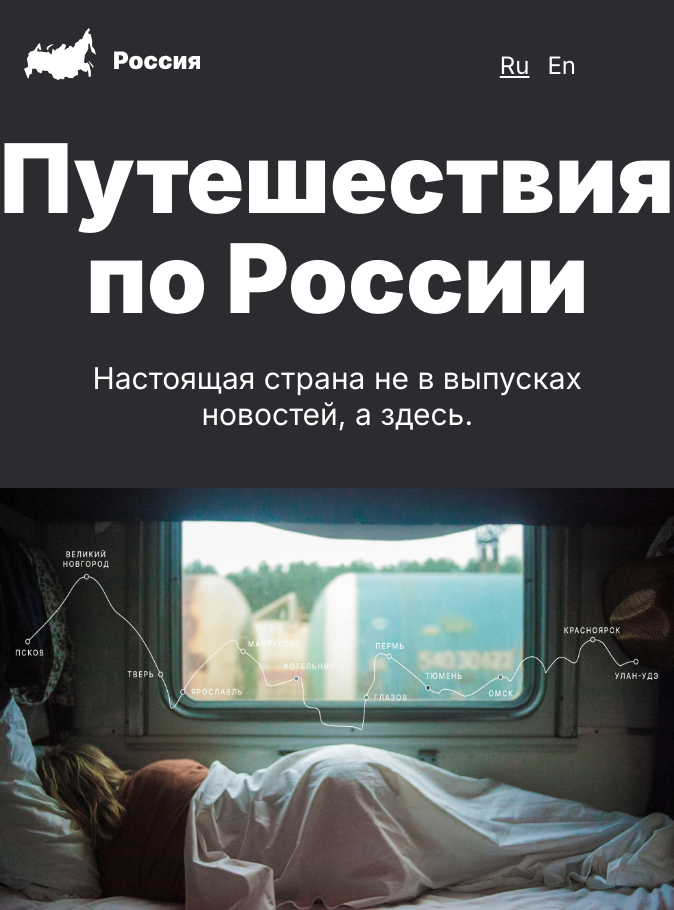
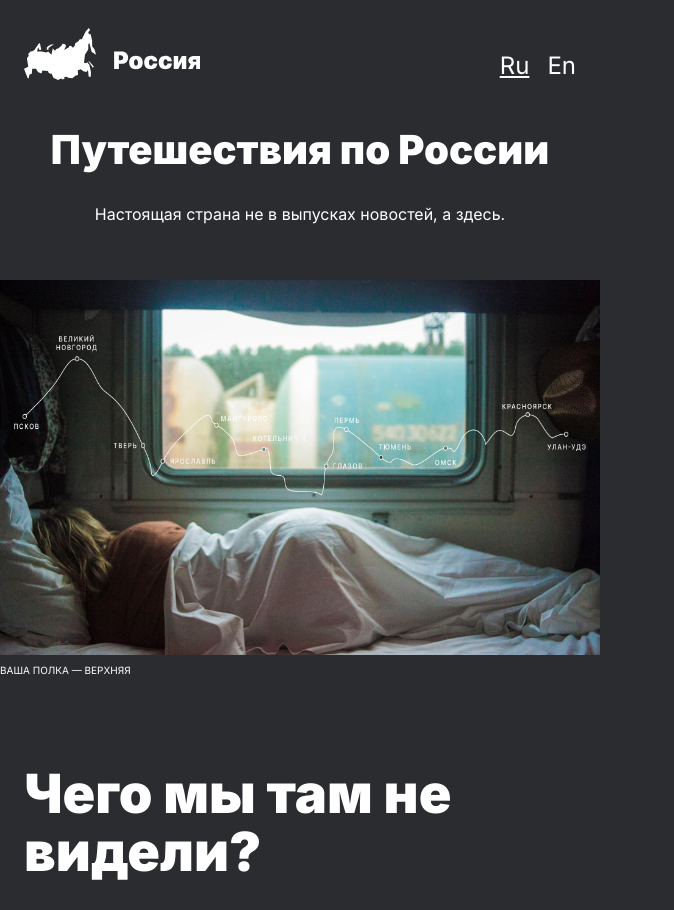
Before and after one commit to Maru-Aruko/russian-travel, a plain HTML site: page index.html in a window 600 px wide. Shown: the top 910 px of the page, 674 px wide, since content can reach past the window. Drawn offline with Linux system fonts and the light colour scheme.

```diff
--- a/blocks/lead/__subtitle/lead__subtitle.css
+++ b/blocks/lead/__subtitle/lead__subtitle.css
@@ -22,3 +22,10 @@
         line-height: 20px;
     }
 }
+
+@media screen and (min-width: 568px) and (max-width: 685px){
+    .lead__subtitle{
+      font-size: 16px;
+      line-height: 20px;
+    }
+}
--- a/blocks/lead/__title/lead__title.css
+++ b/blocks/lead/__title/lead__title.css
@@ -8,11 +8,19 @@
     margin: 0;
     max-width: 720px;
     min-width: 288px;
+    word-break: break-word;
 }
 
 @media screen and (max-width: 568px) {
     .lead__title{
        font-size: 40px;
-        line-height: 44px;
+       line-height: 44px;
     }
 }
+
+@media screen and (min-width: 568px) and (max-width: 685px){
+    .lead__title{
+       font-size: 40px;
+       line-height: 44px;
+    }
+}
```
